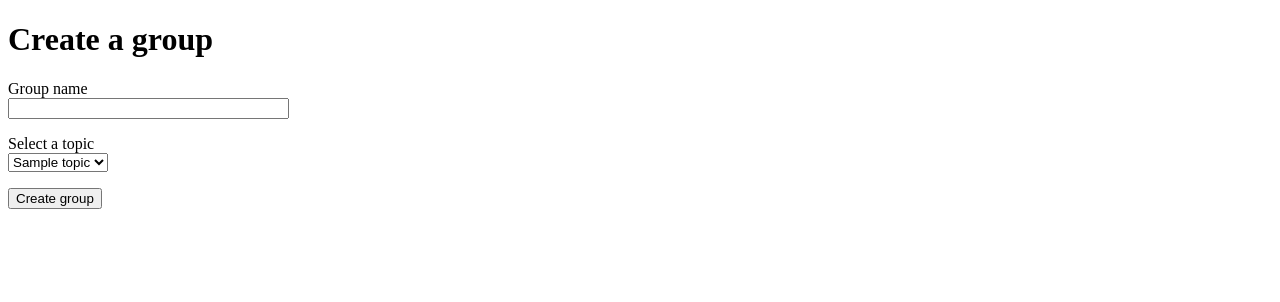
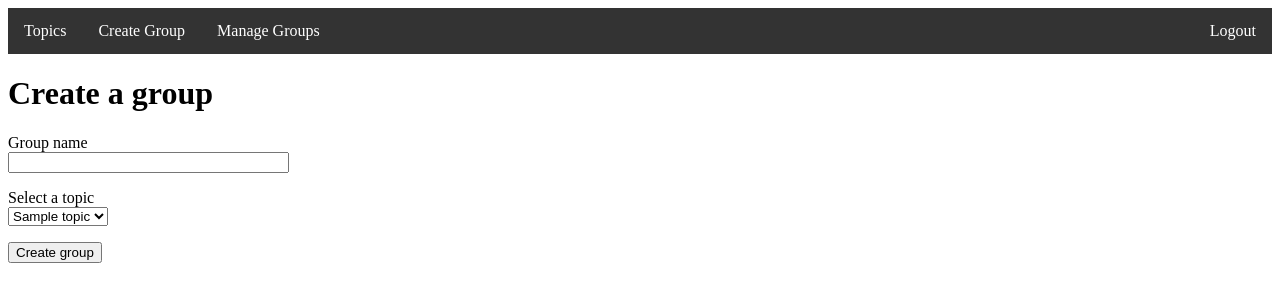
Before and after one commit to JamesOHara121/week8_labs, a Flask app: page /add_group in a window 1280 px wide. Shown: the top 302 px of the page. Run offline with Flask 3, Linux system fonts and the light colour scheme; a user stored in the database is signed in; tables that the repository leaves empty hold one stand-in row (values such as "Sample post").

Commit message:
Fixed adding/removing from groups. Added navbar

```diff
--- a/app/routes.py
+++ b/app/routes.py
@@ -97,39 +97,52 @@ def manage_group(group_id):
         flash("You do not have access to this page!")
         return redirect(url_for("manage_groups"))
 
-    # form setup
+    # FORM SETUP
     form = ManageGroupForm(group_name=group.name)
     # get list of student id's assigned to this group from StudentGroup
     student_group_list = StudentGroup.query.filter(StudentGroup.group_id == group_id)
     # get list of usernames from Student corresponding to the selected id's
     student_list = [
-        (sg.id, Student.query.get(sg.student_id).username) for sg in student_group_list
+        (sg.student_id, Student.query.get(sg.student_id).username) for sg in student_group_list
     ]
     # add the students to the dropdown menu choices
     form.remove_student.choices.extend(student_list)
 
     if form.validate_on_submit():
 
-        # change group name
+        # CHANGE GROUP NAME
         group.name = form.group_name.data
 
-        # add a student to the group
+        # ADD A STUDENT TO THE GROUP
         add_student_username = form.add_student.data
+        student_to_add = Student.query.filter_by(username=add_student_username).first()
+        # case 1: add student box is left blank
         if not add_student_username:
             pass
+        # case 2: username not recognised
+        elif not student_to_add:
+            flash("Username not recognised!")
+            return redirect(url_for("manage_group", group_id=group.id))
+        # case 3: group leader tries to add themself
+        elif current_user.id == student_to_add.id:
+            flash("You cannot add yourself to this group!")
+            return redirect(url_for("manage_group", group_id=group.id))
+        # case 4: student already exists in the group
+        elif StudentGroup.query.filter(
+            StudentGroup.student_id == student_to_add.id,
+            StudentGroup.group_id == group_id
+        ).first():
+            flash("Student is already a part of this group!")
+            return redirect(url_for("manage_group", group_id=group.id))
+        # case 5: all requirements are met - successfully add student
         else:
-            student_to_add = Student.query.filter_by(username=add_student_username).first()
-            if student_to_add:
-                student_group = StudentGroup(
-                    student_id=student_to_add.id,
-                    group_id=group.id
-                )
-                db.session.add(student_group)
-            else:
-                flash("Student not found")
-                return redirect(url_for("manage_group", group_id=group.id))
+            student_group = StudentGroup(
+                student_id=student_to_add.id,
+                group_id=group.id
+            )
+            db.session.add(student_group)
 
-        # remove a student from the group
+        # REMOVE A STUDENT FROM THE GROUP
         remove_student_id = form.remove_student.data
         if remove_student_id != "None":
             student_to_remove = StudentGroup.query.filter(
--- /dev/null
+++ b/app/static/style.css
@@ -0,0 +1,23 @@
+.main-nav {
+  list-style-type: none;
+  margin: 0;
+  padding: 0;
+  overflow: hidden;
+  background-color: #333333;
+}
+
+.main-nav li {
+  float: left;
+}
+
+.main-nav li a {
+  display: block;
+  color: white;
+  text-align: center;
+  padding: 14px 16px;
+  text-decoration: none;
+}
+
+.main-nav li a:hover {
+  background-color: #111111;
+}
--- a/app/templates/base.html
+++ b/app/templates/base.html
@@ -1,9 +1,18 @@
 <!doctype html>
 <html lang="en">
 <head>
+    <link rel="stylesheet" href="static/style.css">
     <title>{% block title %}{% endblock %}</title>
 </head>
 <body>
+<nav>
+    <ul class="main-nav">
+        <li><a href="{{ url_for('topic') }}">Topics</a></li>
+        <li><a href="{{ url_for('add_group') }}">Create Group</a></li>
+        <li><a href="{{ url_for('manage_groups') }}">Manage Groups</a></li>
+        <li style="float:right"><a href="{{ url_for('logout') }}">Logout</a></li>
+    </ul>
+</nav>
 
 <!-- Flash messages -->
 {% with messages = get_flashed_messages() %}
```
Also changed, not shown: app.db.
